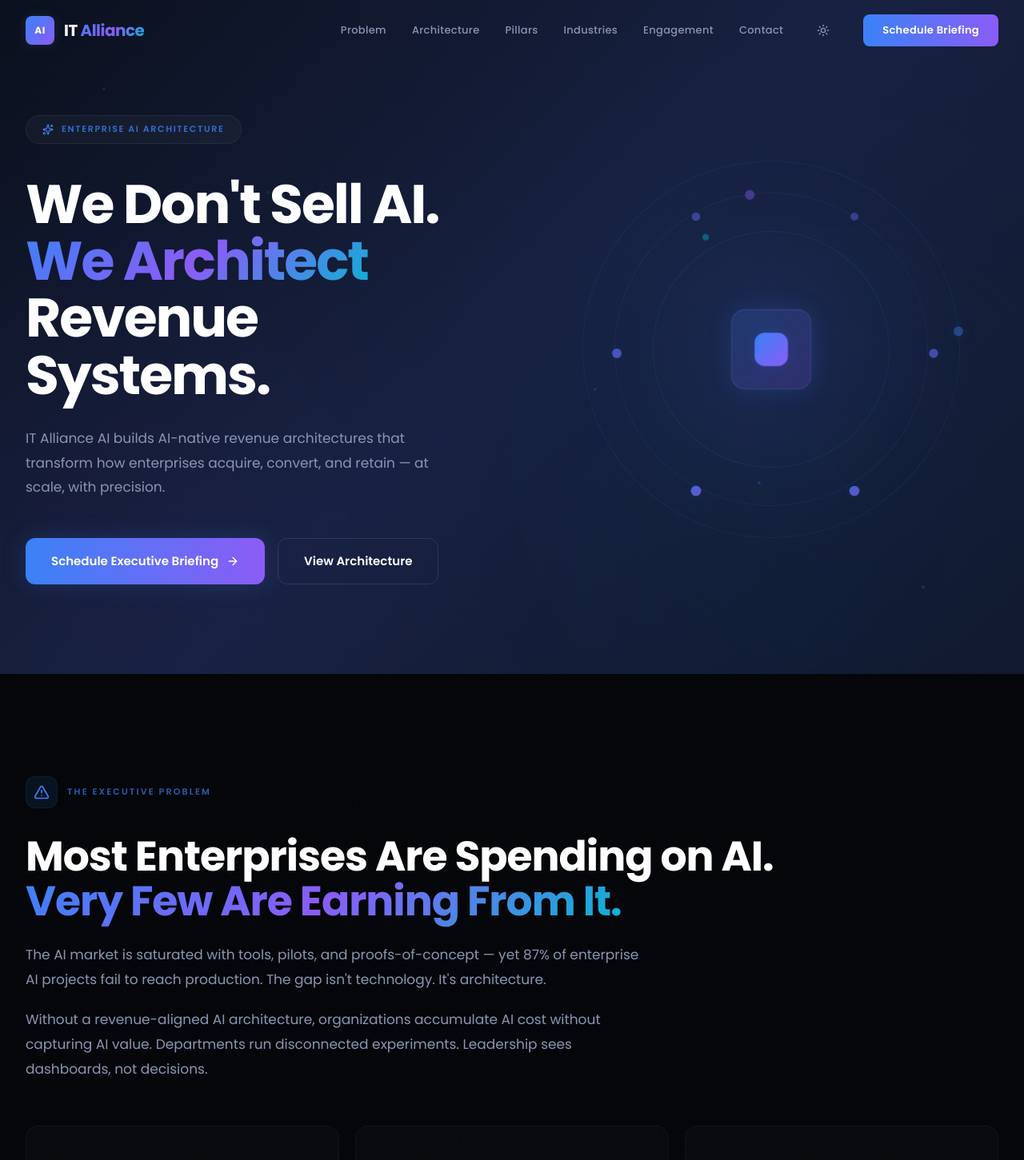
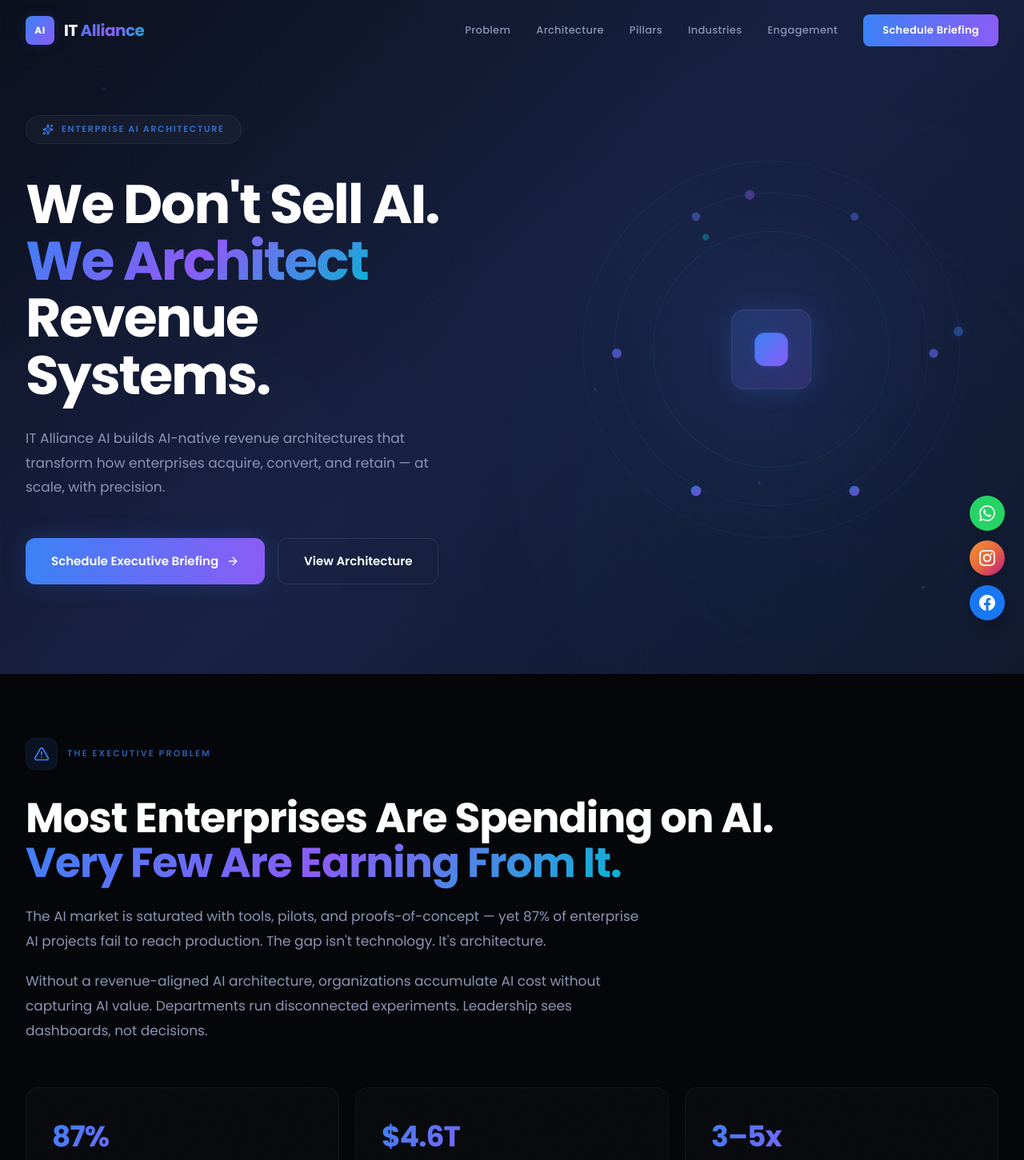
Before and after one commit to IT-Alliance-Tech/it-alliance, a Next.js app: page / in a window 1280 px wide. Shown: the top 1451 px of the page at 80% size. Built offline with nearby package versions, Linux system fonts and the light colour scheme.

Commit message:
updated homepage

```diff
--- a/app/globals.css
+++ b/app/globals.css
@@ -20,8 +20,8 @@
 
 /* ── Light mode (default) ── */
 body {
-        background: #F8FAFC;
-        color: #1E293B;
+        background: #0A0F1C;
+        color: #E8EAF0;
         font-family: var(--font-family-base, 'Poppins', Arial, Helvetica, sans-serif);
         line-height: 1.6;
         overflow-x: hidden;
@@ -83,8 +83,8 @@
 }
 
 ::selection {
-    background: rgba(59, 130, 246, 0.2);
-    color: #0F172A;
+    background: rgba(59, 130, 246, 0.3);
+    color: #fff;
 }
 
 ::-webkit-scrollbar {
@@ -92,38 +92,15 @@
 }
 
 ::-webkit-scrollbar-track {
-    background: #F1F5F9;
+    background: #0A0F1C;
 }
 
 ::-webkit-scrollbar-thumb {
-        background: rgba(59, 130, 246, 0.25);
+        background: rgba(59, 130, 246, 0.3);
         border-radius: 3px;
 }
 
 ::-webkit-scrollbar-thumb:hover {
-    background: rgba(59, 130, 246, 0.4);
-}
-
-/* ── Dark mode overrides ── */
-.dark body {
-    background: #0A0F1C;
-    color: #E8EAF0;
-}
-
-.dark ::selection {
-    background: rgba(59, 130, 246, 0.3);
-    color: #fff;
-}
-
-.dark ::-webkit-scrollbar-track {
-    background: #0A0F1C;
-}
-
-.dark ::-webkit-scrollbar-thumb {
-    background: rgba(59, 130, 246, 0.3);
-}
-
-.dark ::-webkit-scrollbar-thumb:hover {
     background: rgba(59, 130, 246, 0.5);
 }
 
--- a/app/page.jsx
+++ b/app/page.jsx
@@ -10,6 +10,7 @@
 import Trust from "@/components/Trust";
 import FinalCTA from "@/components/FinalCTA";
 import Footer from "@/components/Footer";
+import FloatingSocial from "@/components/FloatingSocial";
 
 export default function Home() {
     return (
@@ -26,6 +27,7 @@
             <Trust />
             <FinalCTA />
             <Footer />
+            <FloatingSocial />
         </main>
     );
 }
--- a/components/AIEnhanced.jsx
+++ b/components/AIEnhanced.jsx
@@ -46,7 +46,7 @@
 
 export default function AIEnhanced() {
     const bottomRef = useRef(null);
-    const bottomInView = useInView(bottomRef, { once: true, margin: "-60px" });
+    const bottomInView = useInView(bottomRef, { once: true, amount: 0.15 });
 
     return (
         <Section id="ai-enhanced" background="dark">
@@ -69,7 +69,7 @@
                 {features.map((item, i) => {
                     const Icon = item.icon;
                     const ref = useRef(null);
-                    const inView = useInView(ref, { once: true, margin: "-40px" });
+                    const inView = useInView(ref, { once: true, amount: 0.15 });
                     const [hovered, setHovered] = useState(false);
 
                     return (
--- a/components/EngagementModel.jsx
+++ b/components/EngagementModel.jsx
@@ -136,8 +136,8 @@
 
                                 <div className={`relative rounded-2xl border-2 overflow-hidden transition-all duration-500
                                     ${isActive
-                                        ? `${phase.borderColor} bg-white dark:bg-white/[0.05] shadow-xl dark:shadow-none`
-                                        : "border-slate-200 dark:border-white/[0.05] bg-slate-50/80 dark:bg-white/[0.02] shadow-md dark:shadow-none"
+                                        ? `${phase.borderColor} bg-white dark:bg-white/[0.22] shadow-xl dark:shadow-none`
+                                        : "border-slate-200 dark:border-white/[0.05] bg-slate-50/80 dark:bg-white/[0.05] shadow-md dark:shadow-none"
                                     }`}
                                 >
                                     {/* Top gradient bar */}
@@ -173,7 +173,7 @@
                                                     className="flex items-start gap-3 text-[14px]"
                                                 >
                                                     <span className={`w-1.5 h-1.5 rounded-full bg-gradient-to-br ${phase.color} mt-[5px] shrink-0`} />
-                                                    <span className="text-slate-600 dark:text-white/50">{item}</span>
+                                                    <span className="text-slate-600 dark:text-white/70">{item}</span>
                                                 </motion.li>
                                             ))}
                                         </ul>
--- a/components/ExecutiveProblem.jsx
+++ b/components/ExecutiveProblem.jsx
@@ -24,7 +24,7 @@
 
 function AnimatedCounter({ value, duration = 2 }) {
     const ref = useRef(null);
-    const inView = useInView(ref, { once: true, margin: "-20px" });
+    const inView = useInView(ref, { once: true, amount: 0.3 });
     const motionValue = useMotionValue(0);
     const springValue = useSpring(motionValue, { duration: duration * 1000, bounce: 0 });
     const [displayValue, setDisplayValue] = useState(0);
@@ -76,7 +76,7 @@
                         key={i}
                         initial={{ opacity: 0, y: 30 }}
                         whileInView={{ opacity: 1, y: 0 }}
-                        viewport={{ once: true }}
+                        viewport={{ once: true, amount: 0.15 }}
                         transition={{ duration: 0.6, delay: 0.3 + i * 0.1 }}
                         whileHover={{ y: -4 }}
                         className="rounded-2xl p-8 border border-slate-150 dark:border-white/[0.04] bg-white/50 dark:bg-white/[0.02] group cursor-default"
--- a/components/FinalCTA.jsx
+++ b/components/FinalCTA.jsx
@@ -14,7 +14,7 @@
     return (
         <section
             id="cta"
-            className="relative py-16 md:py-24 overflow-hidden bg-gradient-to-br from-slate-50 via-blue-50/30 to-slate-100 dark:bg-cta-gradient"
+            className="relative py-12 md:py-16 overflow-hidden bg-gradient-to-br from-slate-50 via-blue-50/30 to-slate-100 dark:bg-cta-gradient"
         >
             {/* Animated background glows */}
             <div className="absolute inset-0 pointer-events-none">
--- /dev/null
+++ b/components/FloatingSocial.jsx
@@ -0,0 +1,40 @@
+"use client";
+
+export default function FloatingSocial() {
+    return (
+        <div className="fixed bottom-6 right-6 z-50 flex flex-col gap-3">
+            {/* WhatsApp */}
+            <a
+                href="#"
+                aria-label="WhatsApp"
+                className="w-11 h-11 rounded-full bg-[#25D366] flex items-center justify-center shadow-lg shadow-black/20 hover:scale-110 transition-transform duration-200"
+            >
+                <svg width="20" height="20" viewBox="0 0 24 24" fill="white">
+                    <path d="M17.472 14.382c-.297-.149-1.758-.867-2.03-.967-.273-.099-.471-.148-.67.15-.197.297-.767.966-.94 1.164-.173.199-.347.223-.644.075-.297-.15-1.255-.463-2.39-1.475-.883-.788-1.48-1.761-1.653-2.059-.173-.297-.018-.458.13-.606.134-.133.298-.347.446-.52.149-.174.198-.298.298-.497.099-.198.05-.371-.025-.52-.075-.149-.669-1.612-.916-2.207-.242-.579-.487-.5-.669-.51-.173-.008-.371-.01-.57-.01-.198 0-.52.074-.792.372-.272.297-1.04 1.016-1.04 2.479 0 1.462 1.065 2.875 1.213 3.074.149.198 2.096 3.2 5.077 4.487.709.306 1.262.489 1.694.625.712.227 1.36.195 1.871.118.571-.085 1.758-.719 2.006-1.413.248-.694.248-1.289.173-1.413-.074-.124-.272-.198-.57-.347m-5.421 7.403h-.004a9.87 9.87 0 01-5.031-1.378l-.361-.214-3.741.982.998-3.648-.235-.374a9.86 9.86 0 01-1.51-5.26c.001-5.45 4.436-9.884 9.888-9.884 2.64 0 5.122 1.03 6.988 2.898a9.825 9.825 0 012.893 6.994c-.003 5.45-4.437 9.884-9.885 9.884m8.413-18.297A11.815 11.815 0 0012.05 0C5.495 0 .16 5.335.157 11.892c0 2.096.547 4.142 1.588 5.945L.057 24l6.305-1.654a11.882 11.882 0 005.683 1.448h.005c6.554 0 11.89-5.335 11.893-11.893a11.821 11.821 0 00-3.48-8.413z" />
+                </svg>
+            </a>
+
+            {/* Instagram */}
+            <a
+                href="#"
+                aria-label="Instagram"
+                className="w-11 h-11 rounded-full bg-gradient-to-br from-[#f09433] via-[#e6683c] to-[#bc1888] flex items-center justify-center shadow-lg shadow-black/20 hover:scale-110 transition-transform duration-200"
+            >
+                <svg width="20" height="20" viewBox="0 0 24 24" fill="white">
+                    <path d="M12 2.163c3.204 0 3.584.012 4.85.07 3.252.148 4.771 1.691 4.919 4.919.058 1.265.069 1.645.069 4.849 0 3.205-.012 3.584-.069 4.849-.149 3.225-1.664 4.771-4.919 4.919-1.266.058-1.644.07-4.85.07-3.204 0-3.584-.012-4.849-.07-3.26-.149-4.771-1.699-4.919-4.92-.058-1.265-.07-1.644-.07-4.849 0-3.204.013-3.583.07-4.849.149-3.227 1.664-4.771 4.919-4.919 1.266-.057 1.645-.069 4.849-.069zm0-2.163c-3.259 0-3.667.014-4.947.072-4.358.2-6.78 2.618-6.98 6.98-.059 1.281-.073 1.689-.073 4.948 0 3.259.014 3.668.072 4.948.2 4.358 2.618 6.78 6.98 6.98 1.281.058 1.689.072 4.948.072 3.259 0 3.668-.014 4.948-.072 4.354-.2 6.782-2.618 6.979-6.98.059-1.28.073-1.689.073-4.948 0-3.259-.014-3.667-.072-4.947-.196-4.354-2.617-6.78-6.979-6.98-1.281-.059-1.69-.073-4.949-.073zm0 5.838c-3.403 0-6.162 2.759-6.162 6.162s2.759 6.163 6.162 6.163 6.162-2.759 6.162-6.163c0-3.403-2.759-6.162-6.162-6.162zm0 10.162c-2.209 0-4-1.79-4-4 0-2.209 1.791-4 4-4s4 1.791 4 4c0 2.21-1.791 4-4 4zm6.406-11.845c-.796 0-1.441.645-1.441 1.44s.645 1.44 1.441 1.44c.795 0 1.439-.645 1.439-1.44s-.644-1.44-1.439-1.44z" />
+                </svg>
+            </a>
+
+            {/* Facebook */}
+            <a
+                href="#"
+                aria-label="Facebook"
+                className="w-11 h-11 rounded-full bg-[#1877F2] flex items-center justify-center shadow-lg shadow-black/20 hover:scale-110 transition-transform duration-200"
+            >
+                <svg width="20" height="20" viewBox="0 0 24 24" fill="white">
+                    <path d="M24 12.073c0-6.627-5.373-12-12-12s-12 5.373-12 12c0 5.99 4.388 10.954 10.125 11.854v-8.385H7.078v-3.47h3.047V9.43c0-3.007 1.792-4.669 4.533-4.669 1.312 0 2.686.235 2.686.235v2.953H15.83c-1.491 0-1.956.925-1.956 1.874v2.25h3.328l-.532 3.47h-2.796v8.385C19.612 23.027 24 18.062 24 12.073z" />
+                </svg>
+            </a>
+        </div>
+    );
+}
--- a/components/Industries.jsx
+++ b/components/Industries.jsx
@@ -52,7 +52,7 @@
 
 export default function Industries() {
     const ref = useRef(null);
-    const inView = useInView(ref, { once: true, margin: "-80px" });
+    const inView = useInView(ref, { once: true, amount: 0.15 });
 
     return (
         <Section id="industries" background="dark">
--- a/components/Navbar.jsx
+++ b/components/Navbar.jsx
@@ -2,7 +2,6 @@
 
 import { useState, useEffect } from "react";
 import { motion, AnimatePresence } from "framer-motion";
-import { Sun, Moon } from "lucide-react";
 
 const navLinks = [
     { label: "Problem", href: "#problem" },
@@ -10,29 +9,17 @@
     { label: "Pillars", href: "#pillars" },
     { label: "Industries", href: "#industries" },
     { label: "Engagement", href: "#engagement" },
-    { label: "Contact", href: "#cta" },
 ];
 
 export default function Navbar() {
     const [scrolled, setScrolled] = useState(false);
     const [mobileOpen, setMobileOpen] = useState(false);
-    const [isDark, setIsDark] = useState(true);
 
     useEffect(() => {
         const handleScroll = () => setScrolled(window.scrollY > 40);
         window.addEventListener("scroll", handleScroll);
         return () => window.removeEventListener("scroll", handleScroll);
     }, []);
-
-    const toggleTheme = () => {
-        const html = document.documentElement;
-        if (isDark) {
-            html.classList.remove("dark");
-        } else {
-            html.classList.add("dark");
-        }
-        setIsDark(!isDark);
-    };
 
     return (
         <>
@@ -41,7 +28,7 @@
                 animate={{ y: 0, opacity: 1 }}
                 transition={{ duration: 0.6, ease: [0.25, 0.1, 0.25, 1] }}
                 className={`fixed top-0 left-0 right-0 z-50 transition-all duration-500 ${scrolled
-                    ? "glass shadow-lg shadow-black/5 dark:shadow-black/10"
+                    ? "bg-[#0A0F1C]/95 backdrop-blur-xl shadow-lg shadow-black/20 border-b border-white/[0.06]"
                     : "bg-transparent"
                     }`}
             >
@@ -70,14 +57,6 @@
                             </a>
                         ))}
 
-                        <button
-                            onClick={toggleTheme}
-                            className="w-9 h-9 rounded-lg flex items-center justify-center text-slate-500 dark:text-navy-200 hover:text-slate-900 dark:hover:text-white hover:bg-slate-100 dark:hover:bg-white/5 transition-all duration-300"
-                            aria-label="Toggle theme"
-                        >
-                            {isDark ? <Sun className="w-4 h-4" /> : <Moon className="w-4 h-4" />}
-                        </button>
-
                         <a
                             href="#cta"
                             className="relative bg-gradient-to-r from-electric to-violet text-white text-[13px] font-semibold px-6 py-2.5 rounded-lg hover:shadow-glow-md transition-all duration-500 tracking-wide overflow-hidden group"
@@ -88,13 +67,6 @@
                     </div>
 
                     <div className="flex md:hidden items-center gap-3">
-                        <button
-                            onClick={toggleTheme}
-                            className="w-8 h-8 rounded-lg flex items-center justify-center text-slate-500 dark:text-navy-200"
-                            aria-label="Toggle theme"
-                        >
-                            {isDark ? <Sun className="w-4 h-4" /> : <Moon className="w-4 h-4" />}
-                        </button>
                         <button
                             onClick={() => setMobileOpen(!mobileOpen)}
                             className="relative w-8 h-8 flex flex-col items-center justify-center gap-1.5"
@@ -128,7 +100,7 @@
                         animate={{ opacity: 1, y: 0 }}
                         exit={{ opacity: 0, y: -10 }}
                         transition={{ duration: 0.3, ease: [0.25, 0.1, 0.25, 1] }}
-                        className="fixed inset-0 top-[76px] glass z-40 md:hidden"
+                        className="fixed inset-0 top-[76px] bg-[#0A0F1C]/95 backdrop-blur-xl z-40 md:hidden"
                     >
                         <div className="flex flex-col items-center justify-center gap-7 pt-20">
                             {navLinks.map((link) => (
--- a/components/Section.jsx
+++ b/components/Section.jsx
@@ -18,7 +18,7 @@
     return (
         <section
             id={id}
-            className={`relative py-16 md:py-24 lg:py-32 ${bgClass} overflow-hidden ${className}`}
+            className={`relative py-10 md:py-16 lg:py-20 ${bgClass} overflow-hidden ${className}`}
         >
             <div className="absolute inset-0 bg-noise pointer-events-none opacity-20 dark:opacity-50" />
             <div className="max-w-[1280px] mx-auto px-6 sm:px-8 relative z-10">
@@ -33,7 +33,7 @@
         <motion.div
             initial={{ opacity: 0, y: 12 }}
             whileInView={{ opacity: 1, y: 0 }}
-            viewport={{ once: true }}
+            viewport={{ once: true, amount: 0.3 }}
             transition={{ duration: 0.6 }}
             className="flex items-center gap-3 mb-8"
         >
@@ -52,7 +52,7 @@
         <motion.h2
             initial={{ opacity: 0, y: 20 }}
             whileInView={{ opacity: 1, y: 0 }}
-            viewport={{ once: true }}
+            viewport={{ once: true, amount: 0.3 }}
             transition={{ duration: 0.7, delay: 0.1 }}
             className={`text-[32px] sm:text-[40px] lg:text-[52px] font-bold text-slate-900 dark:text-white leading-[1.08] tracking-[-0.02em] mb-6 ${className}`}
         >
@@ -66,9 +66,9 @@
         <motion.p
             initial={{ opacity: 0, y: 20 }}
             whileInView={{ opacity: 1, y: 0 }}
-            viewport={{ once: true }}
+            viewport={{ once: true, amount: 0.3 }}
             transition={{ duration: 0.7, delay: 0.15 }}
-            className="text-[17px] text-slate-500 dark:text-navy-200 leading-[1.8] max-w-2xl mb-16"
+            className="text-[17px] text-slate-500 dark:text-navy-200 leading-[1.8] max-w-2xl mb-10"
         >
             {children}
         </motion.p>
@@ -80,7 +80,7 @@
         <motion.div
             initial={{ opacity: 0, y: 30 }}
             whileInView={{ opacity: 1, y: 0 }}
-            viewport={{ once: true, margin: "-60px" }}
+            viewport={{ once: true, amount: 0.1 }}
             transition={{
                 duration: 0.8,
                 delay,
@@ -98,7 +98,7 @@
         <motion.div
             initial="hidden"
             whileInView="visible"
-            viewport={{ once: true, margin: "-40px" }}
+            viewport={{ once: true, amount: 0.1 }}
             variants={{
                 hidden: {},
                 visible: {
--- a/components/WhyUs.jsx
+++ b/components/WhyUs.jsx
@@ -45,7 +45,7 @@
 
 function Card({ diff, index }) {
   const ref = useRef(null);
-  const inView = useInView(ref, { once: true, margin: "-50px" });
+  const inView = useInView(ref, { once: true, amount: 0.2 });
 
   return (
     <motion.div
@@ -138,7 +138,7 @@
   return (
     <section
       id="why-us"
-      className="relative py-28 px-4 sm:px-8 bg-[#F8FAFC] dark:bg-[#08080e]"
+      className="relative py-14 md:py-20 px-4 sm:px-8 bg-[#F8FAFC] dark:bg-[#08080e]"
     >
       {/* Soft radial background — dark mode only */}
       <div
```
Also changed, not shown: components/Trust.jsx (+9 -9 lines).
